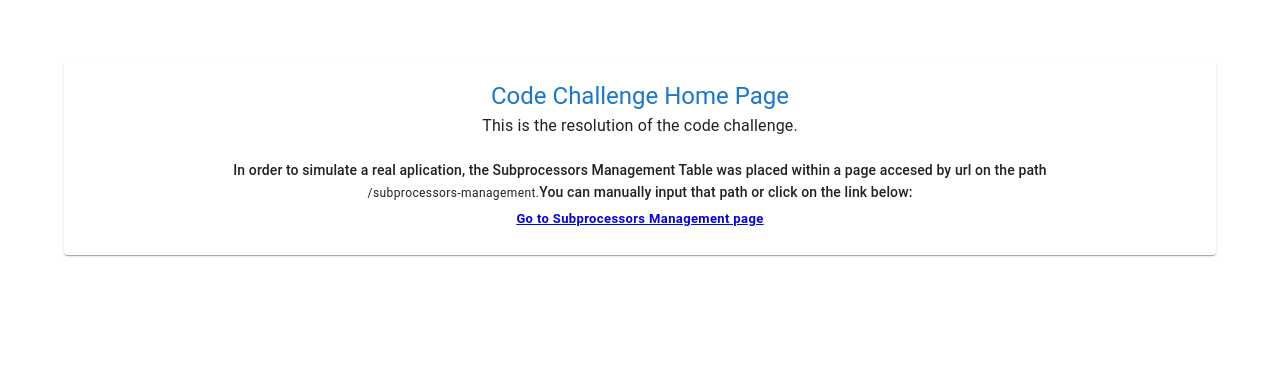
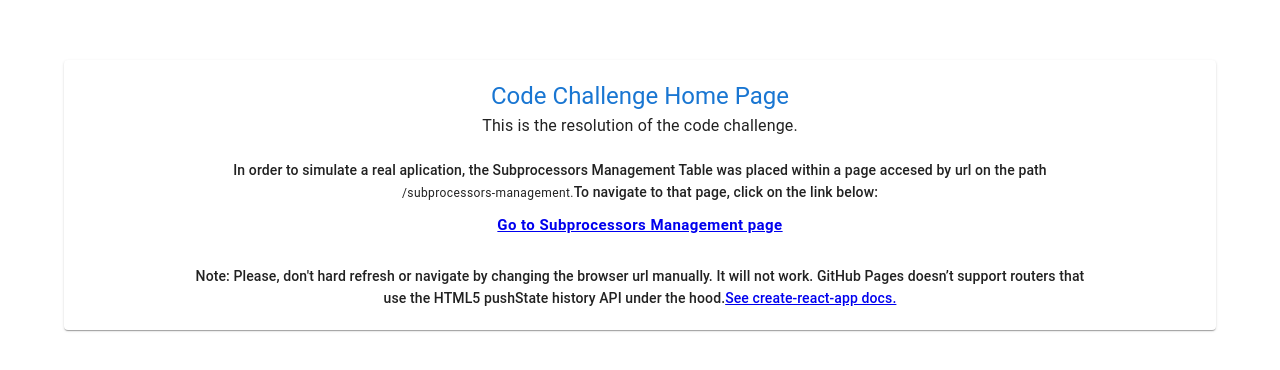
Before and after one commit to alejandraBeltramen/subprocessors-list, a React (Create React App) app: page / in a window 1280 px wide. Shown: the top 370 px of the page. Built offline with nearby package versions, Linux system fonts and the light colour scheme; the HTML template or start-up script is replaced by a standard one.

Commit message:
Updating Home page notes to explain that GitHub pages doesn't support hard refresh or setting url manually

```diff
--- a/src/pages/home.js
+++ b/src/pages/home.js
@@ -16,13 +16,28 @@ const Home = () => {
                     In order to simulate a real aplication, the Subprocessors Management Table was placed
                     within a page accesed by url on the path
                     <Typography variant="caption"> /subprocessors-management.</Typography>
-                    You can manually input that path or click on the link below:
+                    To navigate to that page, click on the link below:
                 </Typography>
-                <Button size="small">
+                <Button size="large">
                     <Link to='/subprocessors-management'>
                         Go to Subprocessors Management page
                     </Link>
                 </Button>
+                <br />
+                <br />
+                <Typography variant="subtitle2" sx={{ paddingLeft: '10%', paddingRight: '10%'}}>
+                    Note: Please, don't hard refresh or navigate by changing the browser url manually. It will
+                    not work. GitHub Pages doesn’t support routers that use the HTML5 pushState history
+                    API under the hood.
+                    <span>
+                        <a
+                            href="https://create-react-app.dev/docs/deployment/#notes-on-client-side-routing"
+                            target="_blank"
+                        >
+                            See create-react-app docs.
+                        </a>
+                    </span>
+                </Typography>
             </Card>
         </PageContainer>
     );
```
